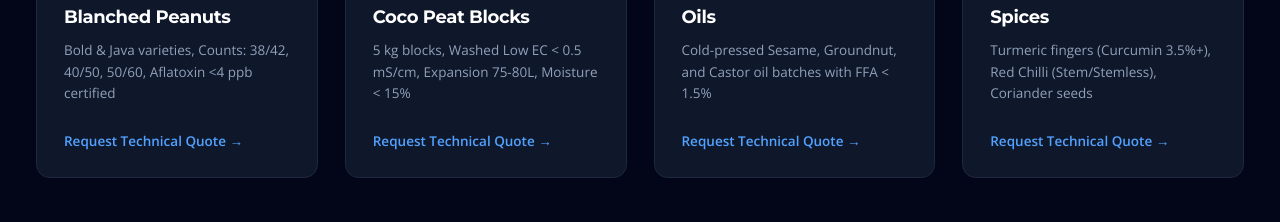
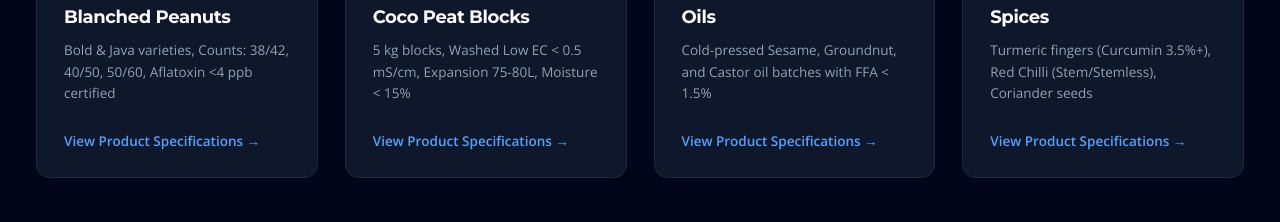
Before and after one commit to Jedotech/gl-global, a Next.js app: page / in a window 1280 px wide. Shown: the part 2560-2782 px from the top of the page. Built offline with nearby package versions, Linux system fonts and the light colour scheme.

Commit message:
refactor: update link text to View Product Specifications

```diff
--- a/src/app/page.tsx
+++ b/src/app/page.tsx
@@ -306,7 +306,7 @@ export default function Home() {
                   href={prod.href}
                   className="text-xs font-semibold text-blue-400 hover:text-blue-300 inline-flex items-center gap-1"
                 >
-                  Request Technical Quote &rarr;
+                  View Product Specifications &rarr;
                 </Link>
               </div>
             ))}
```
